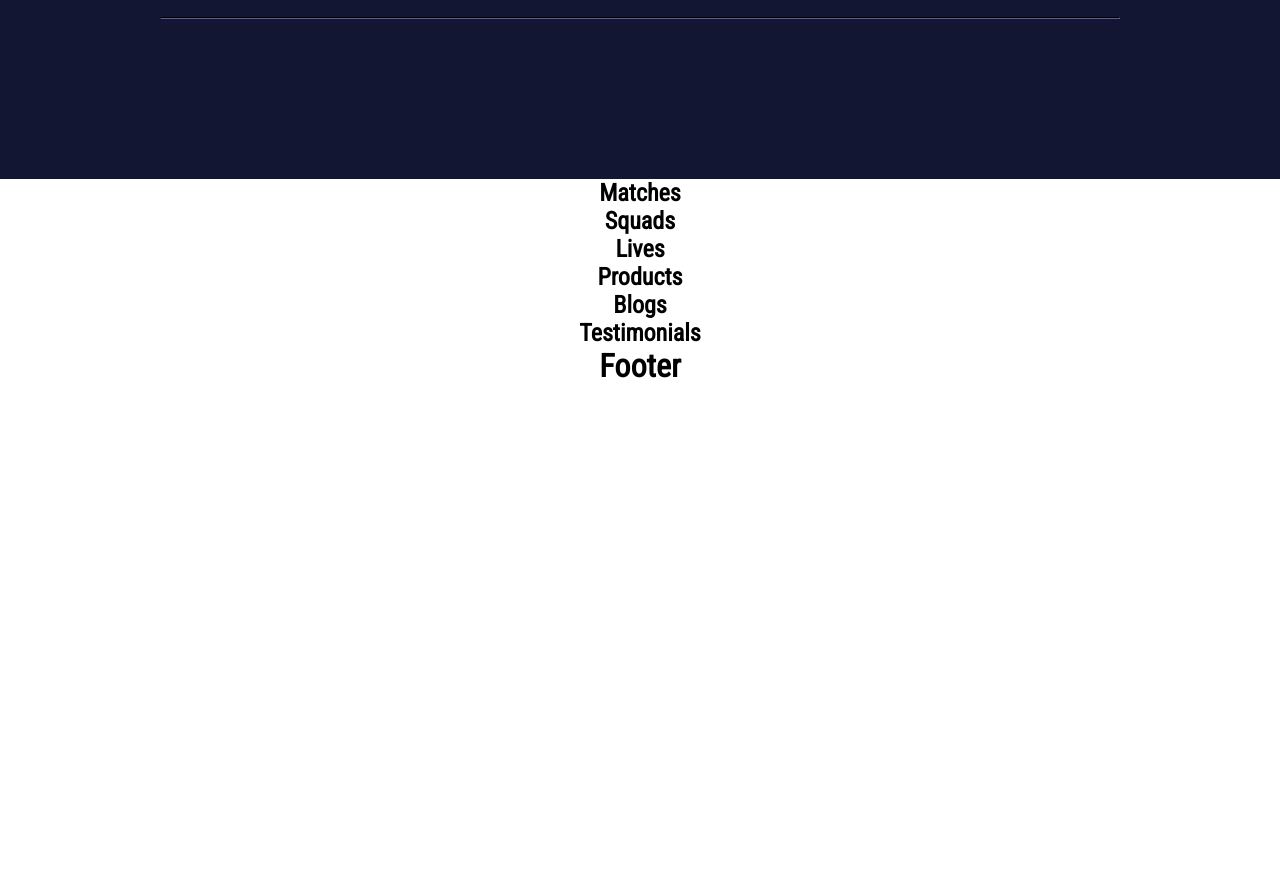
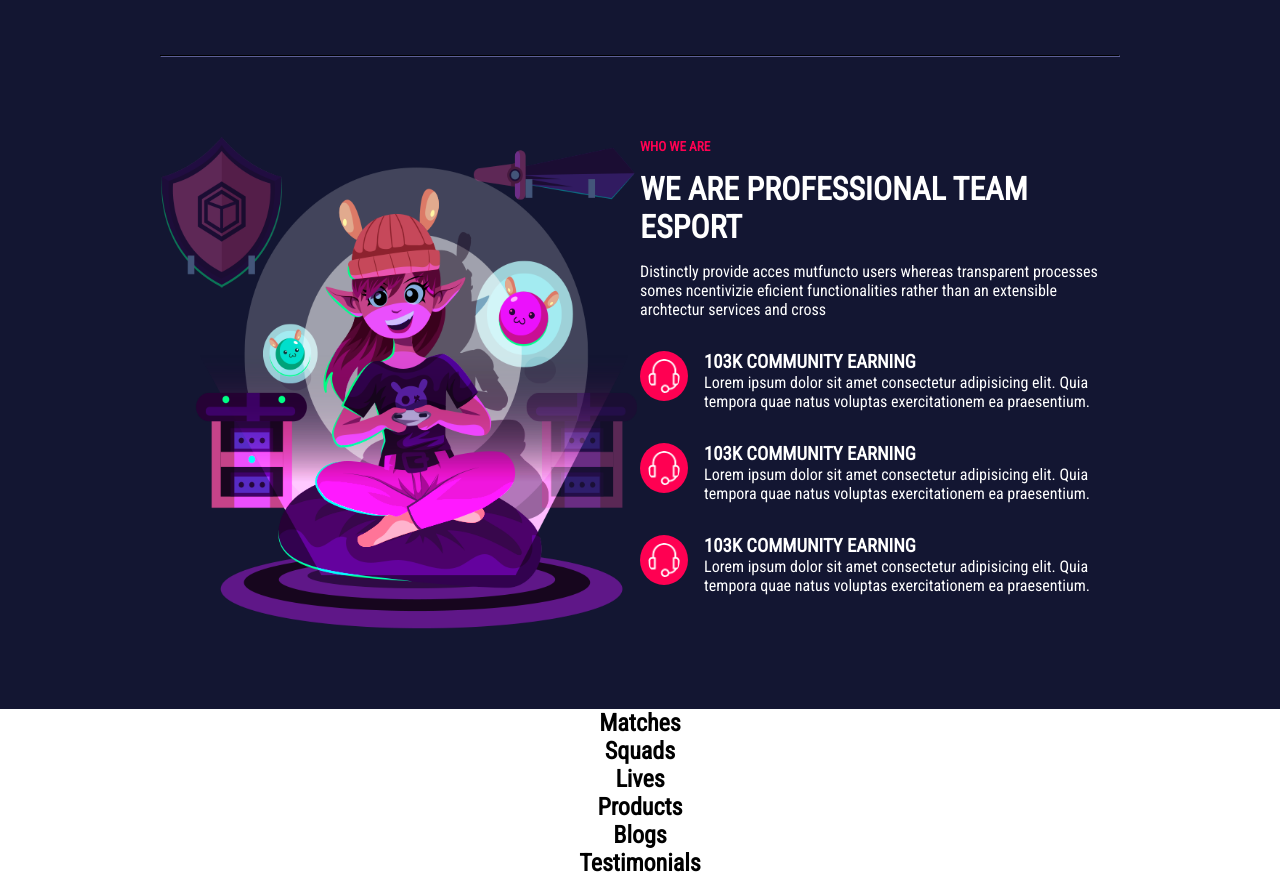
Before and after one commit to ManuelBravaccini/proj-html-vuejs, a Vue app: page / in a window 1280 px wide. Shown: the part 1240-2120 px from the top of the page. Before the commit the page ends 1625 px from the top, so only its background shows below. Built offline with nearby package versions, Linux system fonts and the light colour scheme.

Commit message:
Completed section AppGames

```diff
--- a/src/components/AppGames/AppGames.vue
+++ b/src/components/AppGames/AppGames.vue
@@ -13,13 +13,46 @@ export default {
 <template>
     <section>
         <div class="container">
-            <p>Today's</p>
+            <h5>Today's</h5>
             <h1>Our game collection</h1>
-            <div>
+            <div class="versus-cards">
                 <CompVersusCards />
             </div>
             <button>Browse all games</button>
             <hr>
+            <div class="pro-team">
+                <img src="../../assets/imgs/01.png" alt="Girl gamer">
+                <aside>
+                    <h5>Who we are</h5>
+                    <h1>We are professional team esport</h1>
+                    <p>Distinctly provide acces mutfuncto users whereas transparent processes somes ncentivizie
+                        eficient functionalities rather than an extensible archtectur services and cross</p>
+                    <div class="achievements">
+                        <img class="icon-stats" src="../../assets/imgs/icon-2.png" alt="Gamepad">
+                        <div>
+                            <h3>103K COMMUNITY EARNING</h3>
+                            <p>Lorem ipsum dolor sit amet consectetur adipisicing elit. Quia tempora quae natus voluptas
+                                exercitationem ea praesentium.</p>
+                        </div>
+                    </div>
+                    <div class="achievements">
+                        <img class="icon-stats" src="../../assets/imgs/icon-2.png" alt="Gamepad">
+                        <div>
+                            <h3>103K COMMUNITY EARNING</h3>
+                            <p>Lorem ipsum dolor sit amet consectetur adipisicing elit. Quia tempora quae natus voluptas
+                                exercitationem ea praesentium.</p>
+                        </div>
+                    </div>
+                    <div class="achievements">
+                        <img class="icon-stats" src="../../assets/imgs/icon-2.png" alt="Gamepad">
+                        <div>
+                            <h3>103K COMMUNITY EARNING</h3>
+                            <p>Lorem ipsum dolor sit amet consectetur adipisicing elit. Quia tempora quae natus voluptas
+                                exercitationem ea praesentium.</p>
+                        </div>
+                    </div>
+                </aside>
+            </div>
         </div>
     </section>
 </template>
@@ -31,14 +64,19 @@ section {
     padding: 5rem 0;
     color: $text-color;
     background-color: $primary-color;
+
+    h1,
+    h5 {
+        margin-bottom: 1rem;
         text-transform: uppercase;
+    }
 
     h1 {
         font-weight: bold;
-
+        font-size: 2rem;
     }
 
-    p {
+    h5 {
         color: $secondary-color;
     }
 
@@ -48,9 +86,8 @@ section {
         display: flex;
         flex-direction: column;
         align-items: center;
-    }
 
-    div {
+        div.versus-cards {
             display: flex;
             justify-content: space-between;
         }
@@ -65,10 +102,37 @@ section {
             border-radius: 5px;
         }
 
+    }
+
     hr {
         width: 100%;
         margin: 5rem 0;
         border-color: #292a43;
     }
+
+    div.pro-team {
+        display: flex;
+        align-items: center;
+        width: 100%;
+
+        img {
+            width: 50%;
+        }
+
+        div.achievements {
+            display: flex;
+            margin: 2rem 0;
+
+            img.icon-stats {
+                margin-right: 1rem;
+                height: 50px;
+                width: 50px;
+                padding: .5rem;
+                border-radius: 50%;
+                background-color: $secondary-color;
+            }
+        }
+    }
+
 }
 </style>
```
Lines whose indentation alone changed are shown as unchanged.
